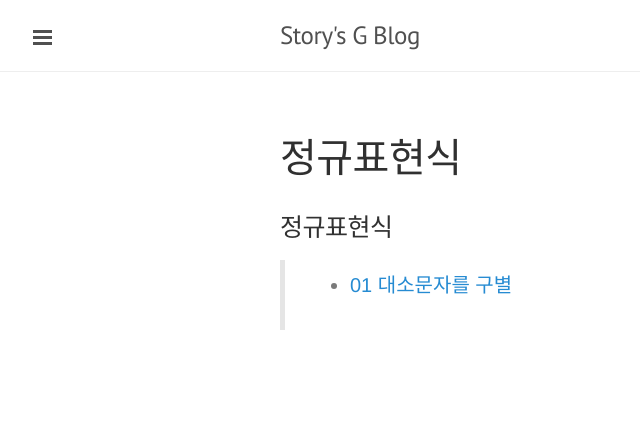
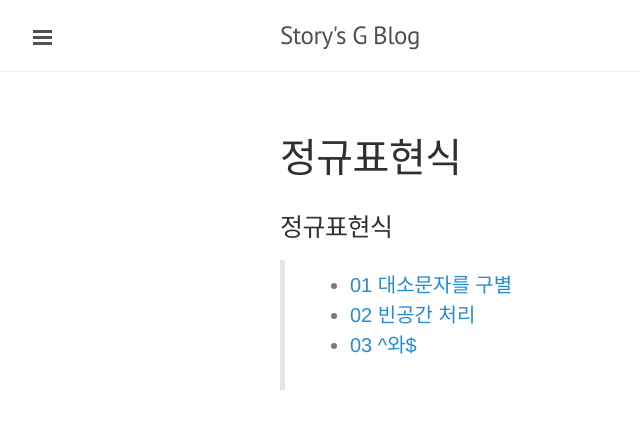
Before and after one commit to garam-park/garam-park.github.io, a Jekyll site: the page built from menus/regex-refs-zvon.md, in a window 1280 px wide. Shown: the top 429 px of the page, without its empty margins (0-640 px from the left). Built offline with Jekyll 4.4.1, drawn with Linux system fonts in a browser that asks for light colours.

Commit message:
메뉴 추가

```diff
--- a/menus/regex-refs-zvon.md
+++ b/menus/regex-refs-zvon.md
@@ -7,3 +7,5 @@ permalink: /regex-refs-zvon/
 ### 정규표현식
 
 > + [01 대소문자를 구별](/regex-refs-zvon/page1)
+> + [02 빈공간 처리](/regex-refs-zvon/page2)
+> + [03 ^와$](/regex-refs-zvon/page3)
```
